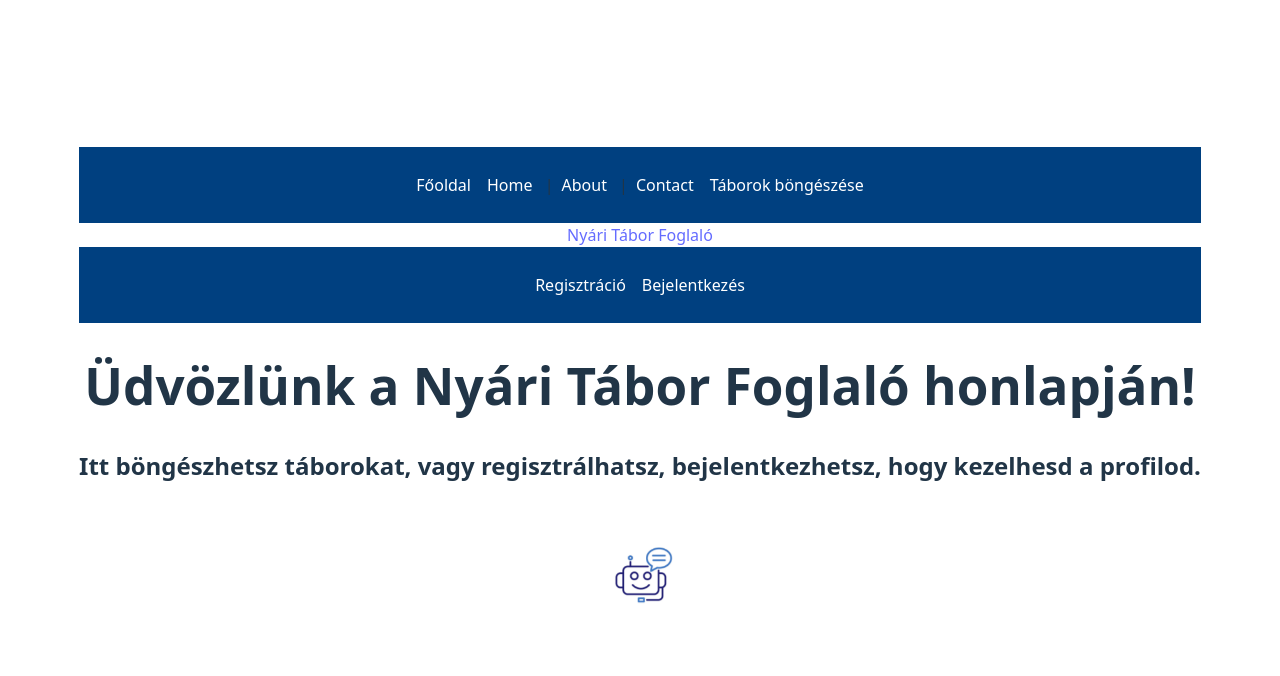
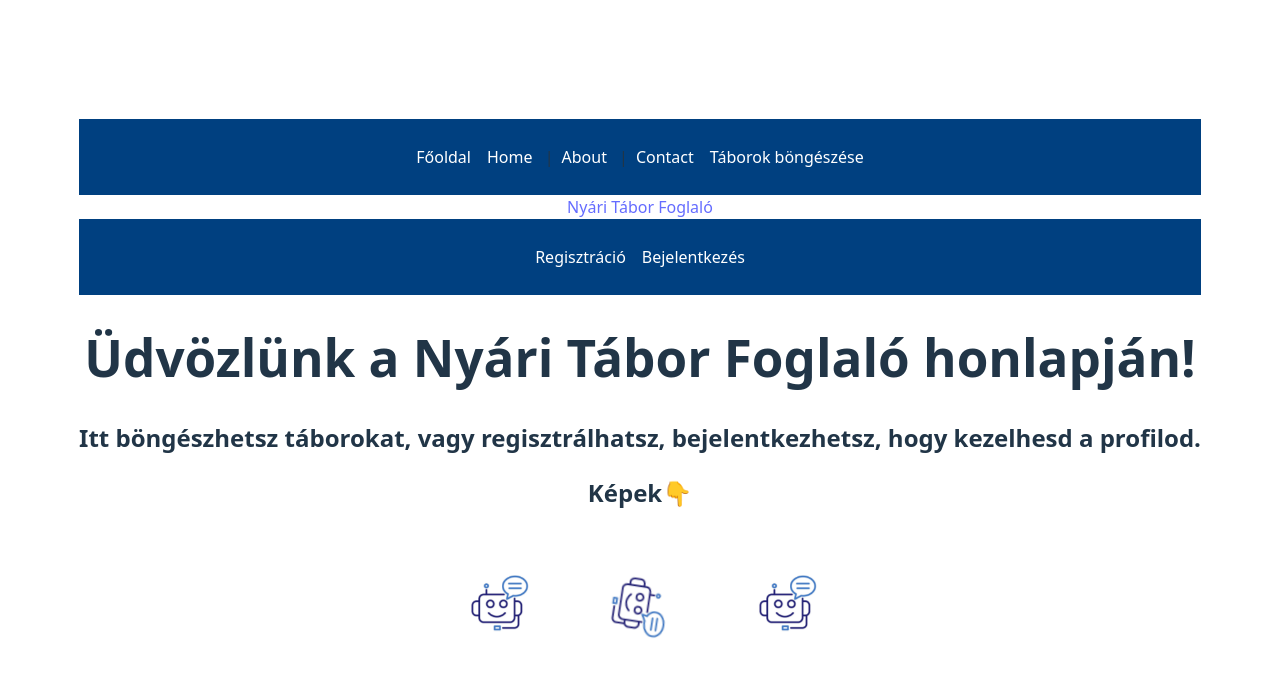
Before and after one commit to fabbernatvasvari/251008NyariTaborFoglaloExpressApp, a React (Vite) app: page / in a window 1280 px wide. Shown: the top 676 px of the page. Built offline with nearby package versions, Linux system fonts and the light colour scheme.

Commit message:
test with having  pictures instead of one

```diff
--- a/src/MainComponent.tsx
+++ b/src/MainComponent.tsx
@@ -54,7 +54,14 @@ export function MainComponent() {
 
           <h2>Itt böngészhetsz táborokat, vagy regisztrálhatsz, bejelentkezhetsz, hogy kezelhesd a profilod.</h2>
           <div className='images'>
+            <h2>Képek👇</h2>
             <div>
+              <a href="https://vite.dev" target="_blank">
+                <img src={chatbotIcon} className="logo" alt="Vite logo" />
+              </a>
+              <a href="https://vite.dev" target="_blank">
+                <img src={chatbotIcon} className="logo" alt="Vite logo" />
+              </a>
               <a href="https://vite.dev" target="_blank">
                 <img src={chatbotIcon} className="logo" alt="Vite logo" />
               </a>
```
